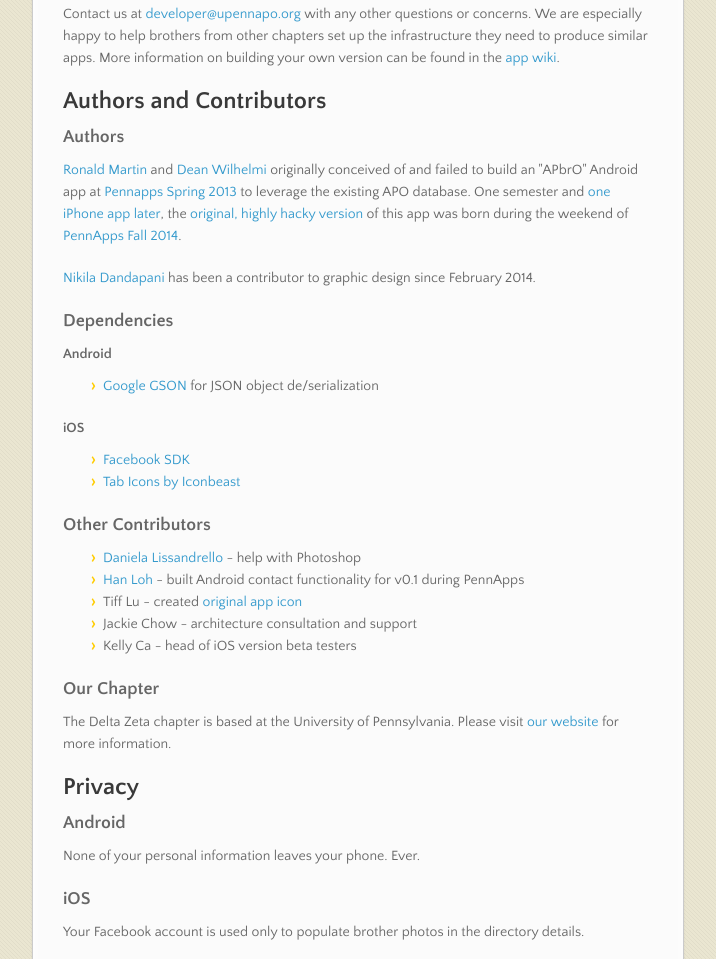
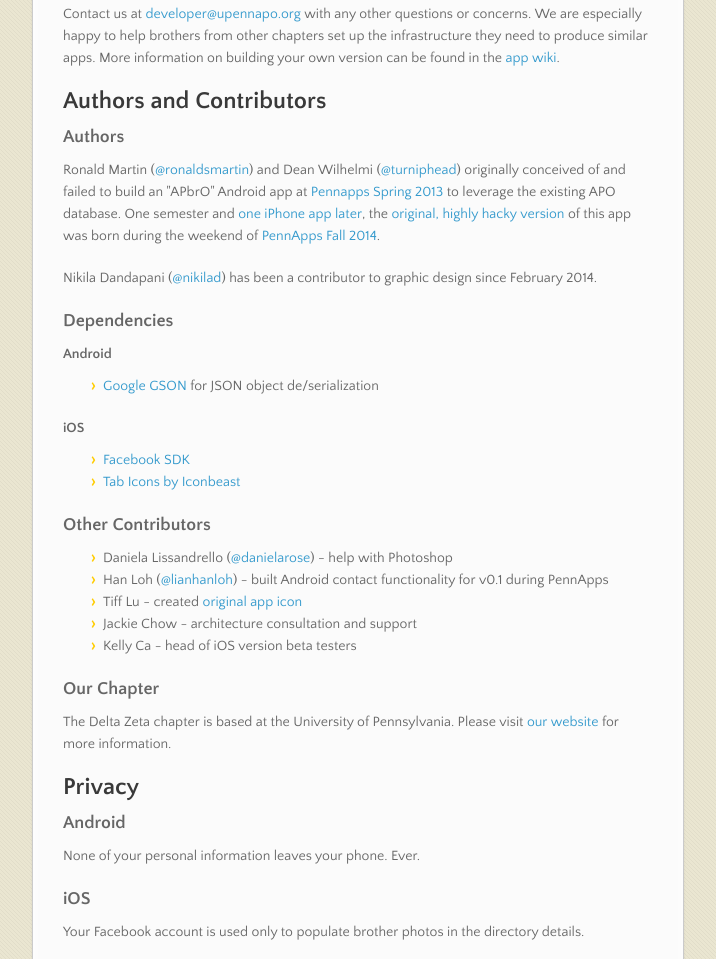
Before and after one commit to ronaldsmartin/APO-DZ-Android, a plain HTML site: page index.html in a window 1280 px wide. Shown: the part 1200-2159 px from the top of the page, without its empty margins (283-999 px from the left). Drawn offline with nearby package versions, Linux system fonts and the light colour scheme.

Commit message:
Create gh-pages branch via GitHub

```diff
--- a/index.html
+++ b/index.html
@@ -68,9 +68,9 @@
 <h3>
 <a name="authors" class="anchor" href="#authors"><span class="octicon octicon-link"></span></a>Authors</h3>
 
-<p><a href="@ronaldsmartin">Ronald Martin</a> and <a href="@turniphead">Dean Wilhelmi</a> originally conceived of and failed to build an "APbrO" Android app at <a href="http://2013f.pennapps.com/">Pennapps Spring 2013</a> to leverage the existing APO database. One semester and <a href="https://github.com/ronaldsmartin/APO-DZ-iOS">one iPhone app later</a>, the <a href="https://github.com/ronaldsmartin/APO-DZ-Android/releases/tag/v0.1">original, highly hacky version</a> of this app was born during the weekend of <a href="http://2014s.pennapps.com/">PennApps Fall 2014</a>.</p>
+<p>Ronald Martin (<a href="https://github.com/ronaldsmartin" class="user-mention">@ronaldsmartin</a>) and Dean Wilhelmi (<a href="https://github.com/turniphead" class="user-mention">@turniphead</a>) originally conceived of and failed to build an "APbrO" Android app at <a href="http://2013f.pennapps.com/">Pennapps Spring 2013</a> to leverage the existing APO database. One semester and <a href="https://github.com/ronaldsmartin/APO-DZ-iOS">one iPhone app later</a>, the <a href="https://github.com/ronaldsmartin/APO-DZ-Android/releases/tag/v0.1">original, highly hacky version</a> of this app was born during the weekend of <a href="http://2014s.pennapps.com/">PennApps Fall 2014</a>.</p>
 
-<p><a href="@nikilad">Nikila Dandapani</a> has been a contributor to graphic design since February 2014.</p>
+<p>Nikila Dandapani (<a href="https://github.com/nikilad" class="user-mention">@nikilad</a>) has been a contributor to graphic design since February 2014.</p>
 
 <h3>
 <a name="dependencies" class="anchor" href="#dependencies"><span class="octicon octicon-link"></span></a>Dependencies</h3>
@@ -91,10 +91,8 @@
 <a name="other-contributors" class="anchor" href="#other-contributors"><span class="octicon octicon-link"></span></a>Other Contributors</h3>
 
 <ul>
-<li>
-<a href="@danielarose">Daniela Lissandrello</a> - help with Photoshop</li>
-<li>
-<a href="@lianhanloh">Han Loh</a> - built Android contact functionality for v0.1 during PennApps</li>
+<li>Daniela Lissandrello (<a href="https://github.com/danielarose" class="user-mention">@danielarose</a>) - help with Photoshop</li>
+<li>Han Loh (<a href="https://github.com/lianhanloh" class="user-mention">@lianhanloh</a>) - built Android contact functionality for v0.1 during PennApps</li>
 <li>Tiff Lu - created <a href="https://github.com/ronaldsmartin/APO-DZ-iOS/blob/master/APO-DZ/Images.xcassets/AppIcon.appiconset/Icon-60%402x.png">original app icon</a>
 </li>
 <li>Jackie Chow - architecture consultation and support</li>
```
Also changed, not shown: params.json (+1 -1 lines).
